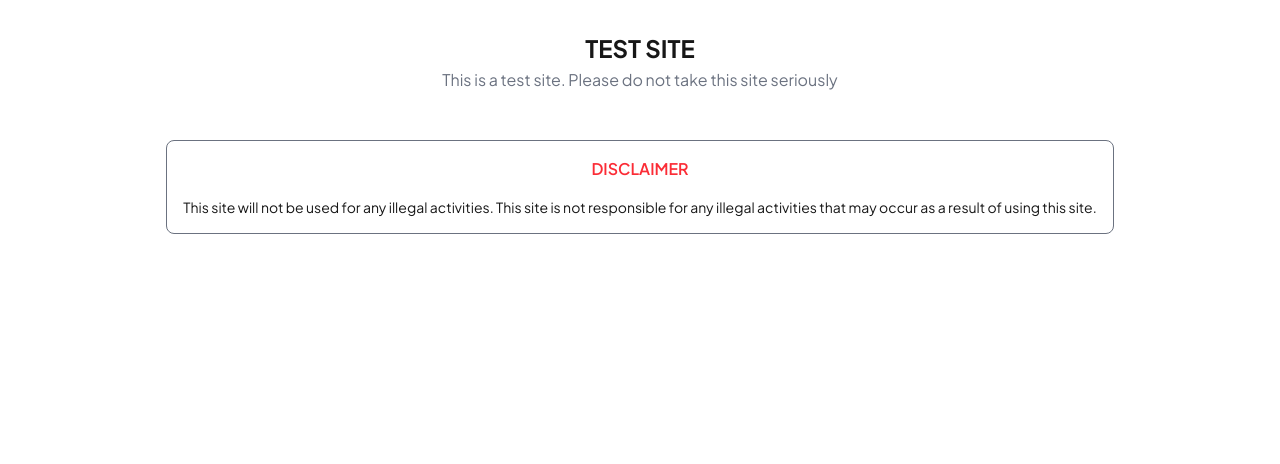
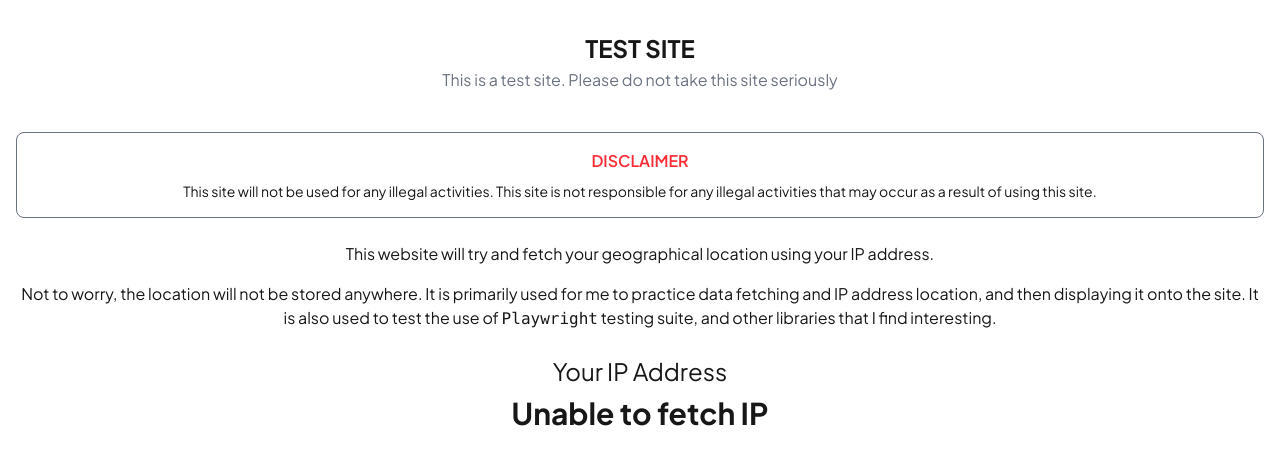
Before and after one commit to tanamaroby/iplogger-test, a Next.js app: page / in a window 1280 px wide. Shown: the top 464 px of the page. Built offline with nearby package versions, Linux system fonts and the light colour scheme; no server answers.

Commit message:
feat: add IP grabber

```diff
--- a/package.json
+++ b/package.json
@@ -12,7 +12,9 @@
     "dotenv": "^16.4.7",
     "next": "15.2.4",
     "react": "^19.0.0",
-    "react-dom": "^19.0.0"
+    "react-dom": "^19.0.0",
+    "react-hot-toast": "^2.5.2",
+    "react-spinners": "^0.15.0"
   },
   "devDependencies": {
     "@playwright/test": "^1.51.1",
--- a/src/app/layout.tsx
+++ b/src/app/layout.tsx
@@ -1,6 +1,7 @@
 import dotenv from "dotenv";
 import type { Metadata } from "next";
 import { Plus_Jakarta_Sans } from "next/font/google";
+import { Toaster } from "react-hot-toast";
 import "./globals.css";
 
 const envFile =
@@ -24,7 +25,10 @@ export default function RootLayout({
 }>) {
   return (
     <html lang="en">
-      <body className={`${font.className} antialiased`}>{children}</body>
+      <body className={`${font.className} antialiased`}>
+        <Toaster position="bottom-right" />
+        {children}
+      </body>
     </html>
   );
 }
--- a/src/app/page.tsx
+++ b/src/app/page.tsx
@@ -1,14 +1,29 @@
 import DisclaimerComponent from "@/components/DisclaimerComponent";
+import IpAddressGrabComponent from "@/components/IpAddressGrabComponent";
 import TitleComponent from "@/components/TitleComponent";
 import { DISCLAIMER_TEXT, TITLE_TEXT } from "@/lib/constants";
 
 export default function Home() {
   return (
-    <div className="flex flex-col p-4 gap-8 items-center">
+    <div className="flex flex-col p-4 gap-6 items-center">
       <TitleComponent description="This is a test site. Please do not take this site seriously">
         {TITLE_TEXT}
       </TitleComponent>
       <DisclaimerComponent>{DISCLAIMER_TEXT}</DisclaimerComponent>
+      <div className="text-center container mx-auto space-y-4">
+        <p>
+          This website will try and fetch your geographical location using your
+          IP address.
+        </p>
+        <p className="text-center">
+          Not to worry, the location will not be stored anywhere. It is
+          primarily used for me to practice data fetching and IP address
+          location, and then displaying it onto the site. It is also used to
+          test the use of <code>Playwright</code> testing suite, and other
+          libraries that I find interesting.
+        </p>
+      </div>
+      <IpAddressGrabComponent />
     </div>
   );
 }
--- a/src/components/DisclaimerComponent.tsx
+++ b/src/components/DisclaimerComponent.tsx
@@ -6,7 +6,7 @@ const DisclaimerComponent: React.FC<DisclaimerComponentProps> = ({
   children,
 }) => {
   return (
-    <div className="flex flex-col p-4 gap-4 items-center justify-center text-center border border-muted rounded-lg w-fit">
+    <div className="container flex flex-col p-4 gap-2 items-center justify-center text-center border border-muted rounded-lg">
       <p className="text-red-500 uppercase font-semibold">Disclaimer</p>
       <p className="text-sm">{children}</p>
     </div>
--- /dev/null
+++ b/src/components/IpAddressGrabComponent.tsx
@@ -0,0 +1,44 @@
+"use client";
+import React, { useEffect, useState } from "react";
+import toast from "react-hot-toast";
+import { BarLoader } from "react-spinners";
+
+export const FAILED_TEXT = "Unable to fetch IP";
+
+const IpAddressGrabComponent: React.FC = () => {
+  const [ipAddress, setIpAddress] = useState<string | null>(null);
+
+  useEffect(() => {
+    const fetchIpAddress = async () => {
+      try {
+        const response = await fetch("https://api.ipify.org?format=json");
+        const data = await response.json();
+        if (data.ip) setIpAddress(data.ip);
+        toast.success("Succesfully fetched your IP");
+      } catch (error) {
+        setIpAddress(FAILED_TEXT);
+        toast.error("Unable to fetch IP");
+      }
+    };
+
+    fetchIpAddress();
+  }, []);
+
+  return (
+    <div className="container mx-auto text-center flex flex-col gap-2 items-center justify-center">
+      <p className="text-2xl">Your IP Address</p>
+      {ipAddress ? (
+        <p className="text-3xl font-bold">{ipAddress}</p>
+      ) : (
+        <BarLoader
+          color="white"
+          aria-label="Loading Spinner"
+          width={200}
+          data-testid="loader"
+        />
+      )}
+    </div>
+  );
+};
+
+export default IpAddressGrabComponent;
```
Also changed, not shown: 2 other files (tests, documents, lock files or other folders).
